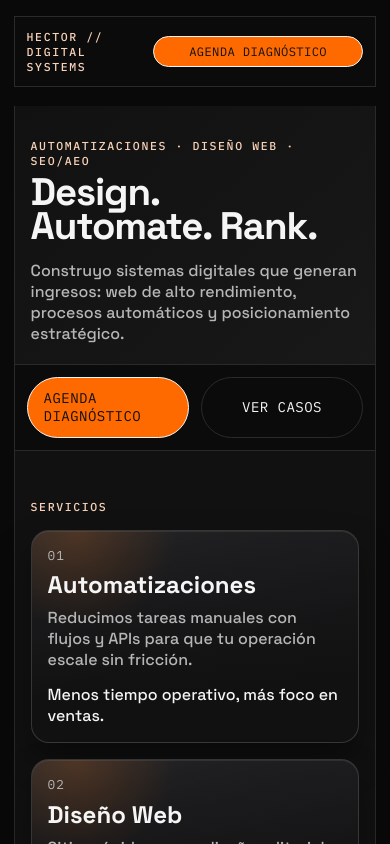
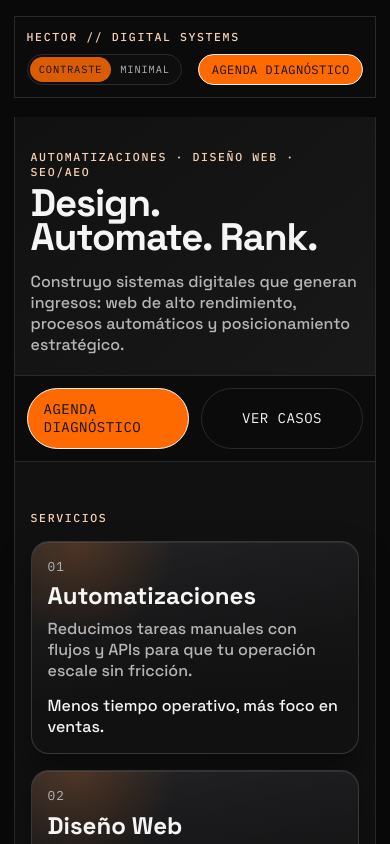
Before and after one commit to Hecpac/Hector-pachano-system, a Next.js app in the folder projects/hector-services-site/: page / in a window 390 px wide. Shown: the top 844 px of the page. Built offline with nearby package versions, Linux system fonts and the light colour scheme.

Commit message:
feat: add contrast/minimal theme toggle and refine responsive nav

```diff
--- a/projects/hector-services-site/app/globals.css
+++ b/projects/hector-services-site/app/globals.css
@@ -7,6 +7,17 @@
   --surface: #111111;
   --surface-strong: #171717;
   --radius: 18px;
+  color-scheme: dark;
+}
+
+[data-theme='minimal'] {
+  --bg: #0f0f10;
+  --ink: #f0f0f0;
+  --muted: #aaaaad;
+  --line: #323236;
+  --accent: #ff8a3d;
+  --surface: #151517;
+  --surface-strong: #1a1a1d;
 }
 
 * {
@@ -41,6 +52,44 @@ a {
   background: var(--surface);
   padding: 0.75rem;
   margin-bottom: 1.2rem;
+}
+
+.top-nav__actions {
+  display: inline-flex;
+  align-items: center;
+  gap: 0.6rem;
+}
+
+.theme-toggle {
+  display: inline-flex;
+  align-items: center;
+  border: 1px solid var(--line);
+  border-radius: 999px;
+  padding: 0.14rem;
+  background: #0e0e0f;
+}
+
+.theme-toggle__btn {
+  border: 0;
+  background: transparent;
+  color: var(--muted);
+  font-family: var(--font-mono), ui-monospace, monospace;
+  font-size: 0.68rem;
+  letter-spacing: 0.08em;
+  text-transform: uppercase;
+  border-radius: 999px;
+  padding: 0.38rem 0.62rem;
+  cursor: pointer;
+  transition: background 180ms ease, color 180ms ease;
+}
+
+.theme-toggle__btn.is-active {
+  background: color-mix(in srgb, var(--accent) 85%, #111 15%);
+  color: #111;
+}
+
+[data-theme='minimal'] .theme-toggle__btn.is-active {
+  color: #0f0f10;
 }
 
 .section {
@@ -213,6 +262,20 @@ h3 {
     inset 0 1px 0 rgba(255, 255, 255, 0.12);
 }
 
+[data-theme='minimal'] .service-card {
+  box-shadow:
+    0 12px 24px rgba(0, 0, 0, 0.32),
+    inset 0 1px 0 rgba(255, 255, 255, 0.05);
+}
+
+[data-theme='minimal'] .service-card::before {
+  opacity: 0.2;
+}
+
+[data-theme='minimal'] .service-card:hover {
+  transform: translateY(-4px);
+}
+
 .service-card h2 {
   margin-top: 0.35rem;
   margin-bottom: 0.45rem;
@@ -264,6 +327,16 @@ h3 {
   box-shadow:
     0 24px 44px rgba(0, 0, 0, 0.52),
     inset 0 1px 0 rgba(255, 255, 255, 0.1);
+}
+
+[data-theme='minimal'] .case-card {
+  box-shadow:
+    0 12px 24px rgba(0, 0, 0, 0.34),
+    inset 0 1px 0 rgba(255, 255, 255, 0.06);
+}
+
+[data-theme='minimal'] .case-card:hover {
+  transform: translateY(-4px);
 }
 
 .case-card img {
@@ -373,6 +446,12 @@ h3 {
     inset 0 1px 0 rgba(255, 255, 255, 0.06);
   padding: 1rem;
   text-align: left;
+}
+
+[data-theme='minimal'] .lead-form-wrap {
+  box-shadow:
+    0 12px 24px rgba(0, 0, 0, 0.32),
+    inset 0 1px 0 rgba(255, 255, 255, 0.04);
 }
 
 .lead-form {
@@ -507,7 +586,8 @@ h3 {
     grid-template-columns: 1fr;
   }
 
-  .button {
+  .hero-cta .button,
+  .lead-form__actions .button {
     width: 100%;
   }
 
@@ -524,9 +604,21 @@ h3 {
   .top-nav {
     position: sticky;
     top: 0;
+    flex-wrap: wrap;
+    gap: 0.6rem;
     background: color-mix(in oklab, var(--bg) 90%, #191919);
     backdrop-filter: blur(8px);
     z-index: 20;
+  }
+
+  .top-nav__actions {
+    width: 100%;
+    justify-content: space-between;
+  }
+
+  .theme-toggle__btn {
+    padding: 0.34rem 0.56rem;
+    font-size: 0.65rem;
   }
 
   .hero-cta {
--- a/projects/hector-services-site/app/page.tsx
+++ b/projects/hector-services-site/app/page.tsx
@@ -2,6 +2,7 @@ import { submitLeadAction } from './actions'
 
 import { CaseStudiesSection } from '@/components/sections/case-studies'
 import { LeadForm } from '@/components/sections/lead-form'
+import { ThemeToggle } from '@/components/ui/theme-toggle'
 
 const services = [
   {
@@ -46,9 +47,12 @@ export default function HomePage() {
     <main className="page-shell">
       <header className="top-nav">
         <span className="eyebrow">HECTOR // DIGITAL SYSTEMS</span>
-        <a href="#contact" className="button button--small">
-          Agenda diagnóstico
-        </a>
+        <div className="top-nav__actions">
+          <ThemeToggle />
+          <a href="#contact" className="button button--small">
+            Agenda diagnóstico
+          </a>
+        </div>
       </header>
 
       <section className="hero section reveal-on-scroll is-visible" id="top">
--- /dev/null
+++ b/projects/hector-services-site/components/ui/theme-toggle.tsx
@@ -0,0 +1,34 @@
+'use client'
+
+import { useEffect, useState } from 'react'
+
+type ThemeMode = 'contrast' | 'minimal'
+
+export function ThemeToggle() {
+  const [theme, setTheme] = useState<ThemeMode>('contrast')
+
+  useEffect(() => {
+    document.documentElement.dataset.theme = theme
+  }, [theme])
+
+  return (
+    <div className="theme-toggle" role="group" aria-label="Modo visual">
+      <button
+        type="button"
+        className={`theme-toggle__btn ${theme === 'contrast' ? 'is-active' : ''}`}
+        aria-pressed={theme === 'contrast'}
+        onClick={() => setTheme('contrast')}
+      >
+        Contraste
+      </button>
+      <button
+        type="button"
+        className={`theme-toggle__btn ${theme === 'minimal' ? 'is-active' : ''}`}
+        aria-pressed={theme === 'minimal'}
+        onClick={() => setTheme('minimal')}
+      >
+        Minimal
+      </button>
+    </div>
+  )
+}
```
